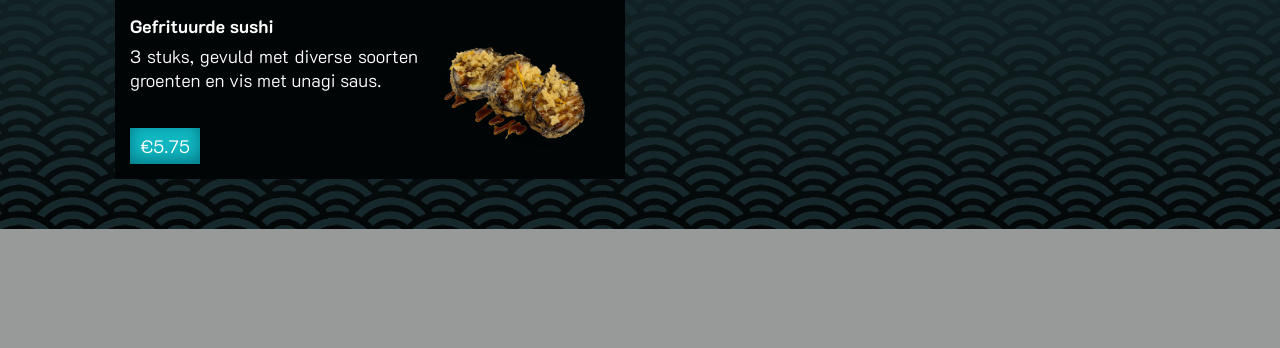
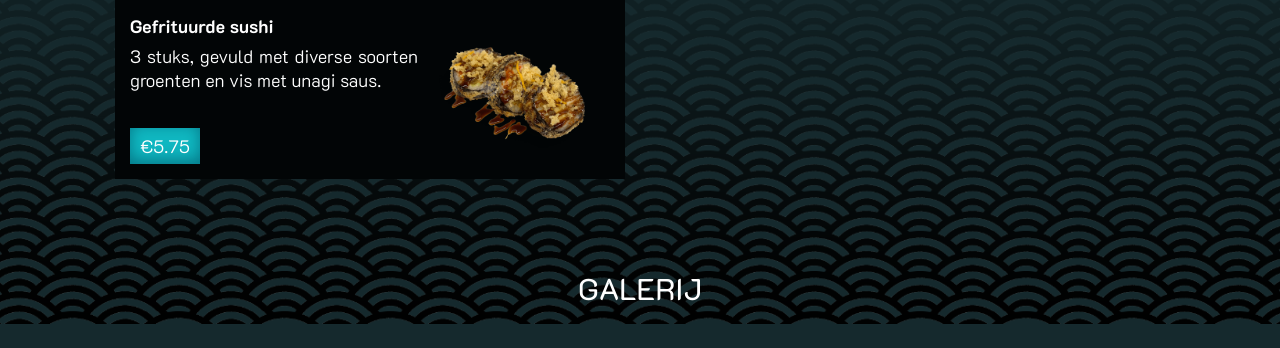
Before and after one commit to bleenie/restaurant, a PHP site: page / in a window 1280 px wide. Shown: the part 2076-2424 px from the top of the page. Before the commit the page ends 2305 px from the top, so only its background shows below. Run offline with PHP 8.4, Linux system fonts and the light colour scheme; data comes from the database, SQL or seed files in the repository; some libraries are stand-ins or nearby versions.

Commit message:
Update index.php

```diff
--- a/index.php
+++ b/index.php
@@ -53,8 +53,8 @@
                 <img src="./images/about.jpg" alt="about">
             </div>
         </div>
-        <h1>ONS MENU</h1>
         <div id="menu">
+            <h1>ONS MENU</h1>
             <div class="menu-top">
                 <div class="menu-top-title">
                     <h2>POPULAIRE GERECHTEN</h2>
@@ -83,6 +83,8 @@
                 <?php endforeach; ?>
             </div>
         </div>
+        <div id="galerij">
+            <h1>GALERIJ</h1>
     </main>
 </body>
 
```
